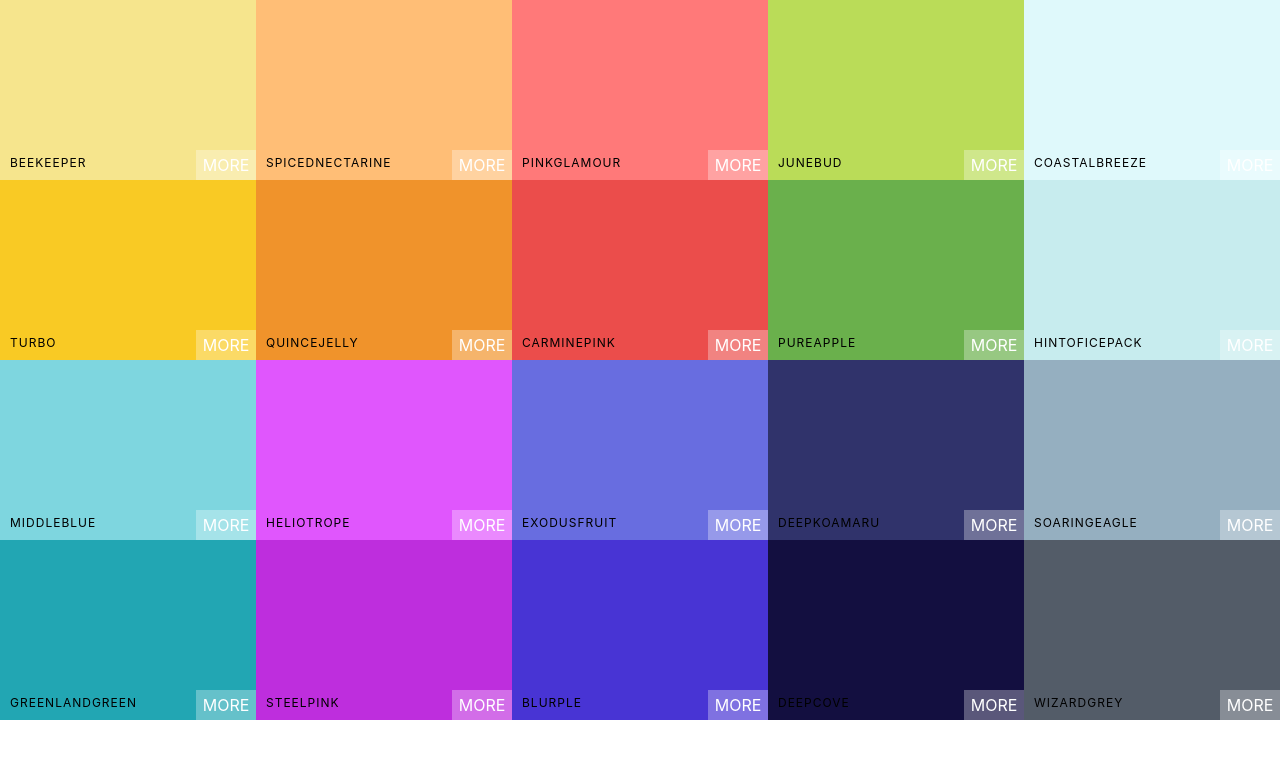
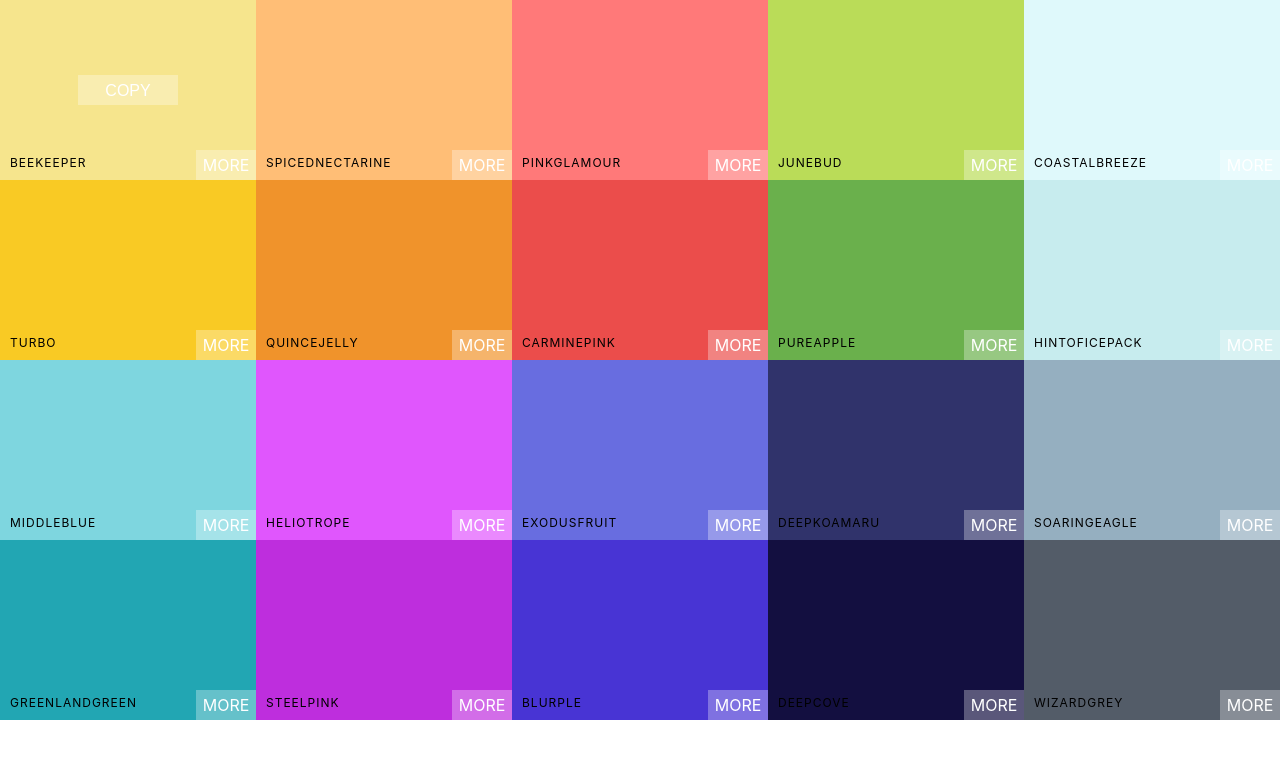
Before and after one commit to GuillaumeAuger85/React-color-palette-generator, a React (Create React App) app: page / in a window 1280 px wide. Shown: the top 758 px of the page. Built offline with nearby package versions, Linux system fonts and the light colour scheme.

Commit message:
add copy to clipboard

```diff
--- a/package.json
+++ b/package.json
@@ -7,6 +7,7 @@
     "@testing-library/react": "^13.4.0",
     "@testing-library/user-event": "^13.5.0",
     "react": "^18.2.0",
+    "react-copy-to-clipboard": "^5.1.0",
     "react-dom": "^18.2.0",
     "react-scripts": "5.0.1",
     "web-vitals": "^2.1.4"
--- a/src/ColorBox.js
+++ b/src/ColorBox.js
@@ -1,11 +1,13 @@
 import React, { Component } from 'react';
+import { CopyToClipboard } from 'react-copy-to-clipboard';
 import './ColorBox.css'
 
-class ColorBox extends Component{
-    render(){
-        const {name, background } = this.props
-        return(
-            <div style={{background: background}} className='ColorBox'>
+class ColorBox extends Component {
+    render() {
+        const { name, background } = this.props
+        return (
+            <CopyToClipboard text={background}>
+                <div style={{ background: background }} className='ColorBox'>
                     <div className='copy-container'>
                         <div className='box-content'>
                             <span>{name}</span>
@@ -14,6 +16,7 @@ class ColorBox extends Component{
                     </div>
                     <span className='see-more'>More</span>
                 </div>
+            </CopyToClipboard>
         )
     }
 }
```
Also changed, not shown: 1 other file (tests, documents, lock files or other folders). Lines whose indentation alone changed are shown as unchanged.
